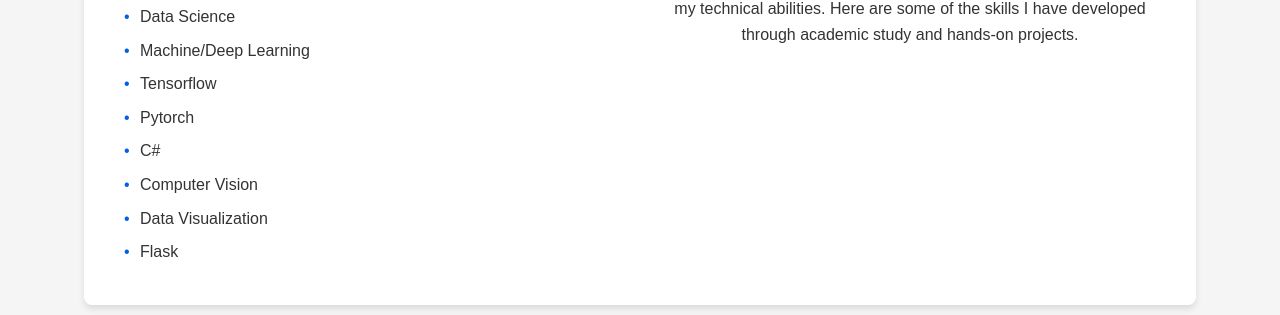
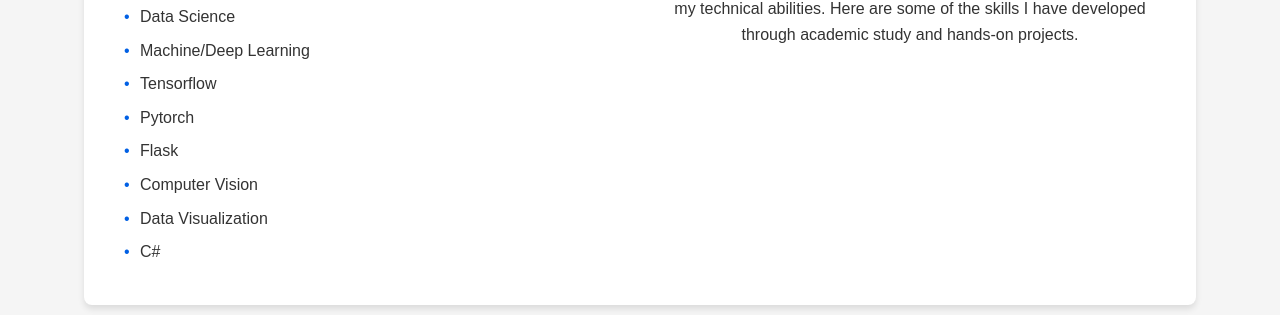
Before and after one commit to FTsune/portfolio, a React (Create React App) app: page / in a window 1280 px wide. Shown: the part 1374-1689 px from the top of the page. Built offline with nearby package versions, Linux system fonts and the light colour scheme.

Commit message:
Update CV

```diff
--- a/src/components/About.tsx
+++ b/src/components/About.tsx
@@ -16,10 +16,10 @@
     "Machine/Deep Learning",
     "Tensorflow",
     "Pytorch",
-    "C#",
+    "Flask",
     "Computer Vision",
     "Data Visualization",
-    "Flask"
+    "C#",
   ];
 
   const achievements = [
```
Also changed, not shown: 1 other file (tests, documents, lock files or other folders).
